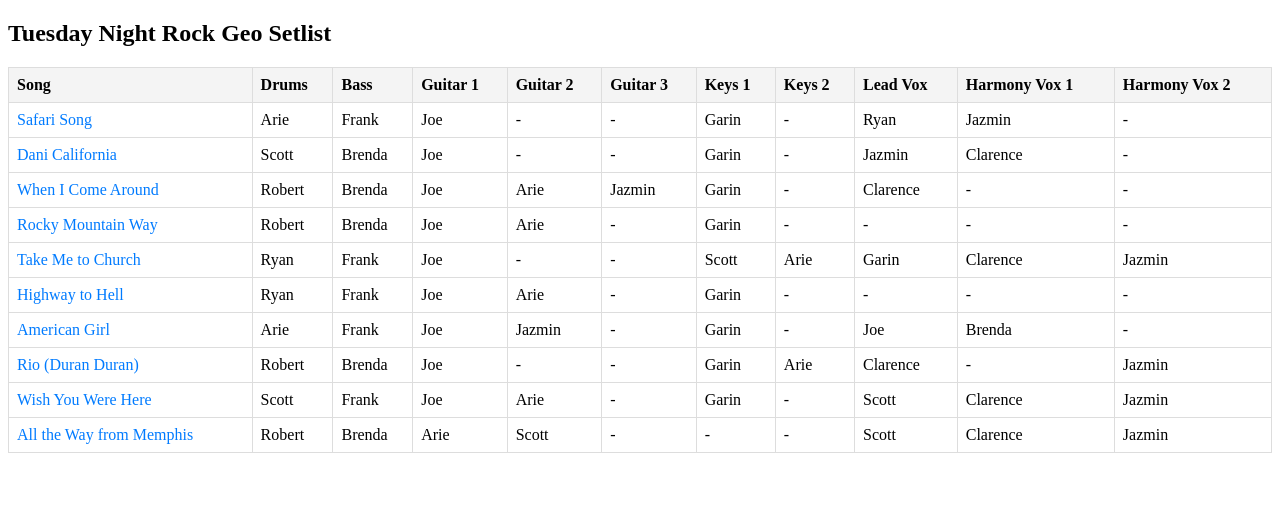
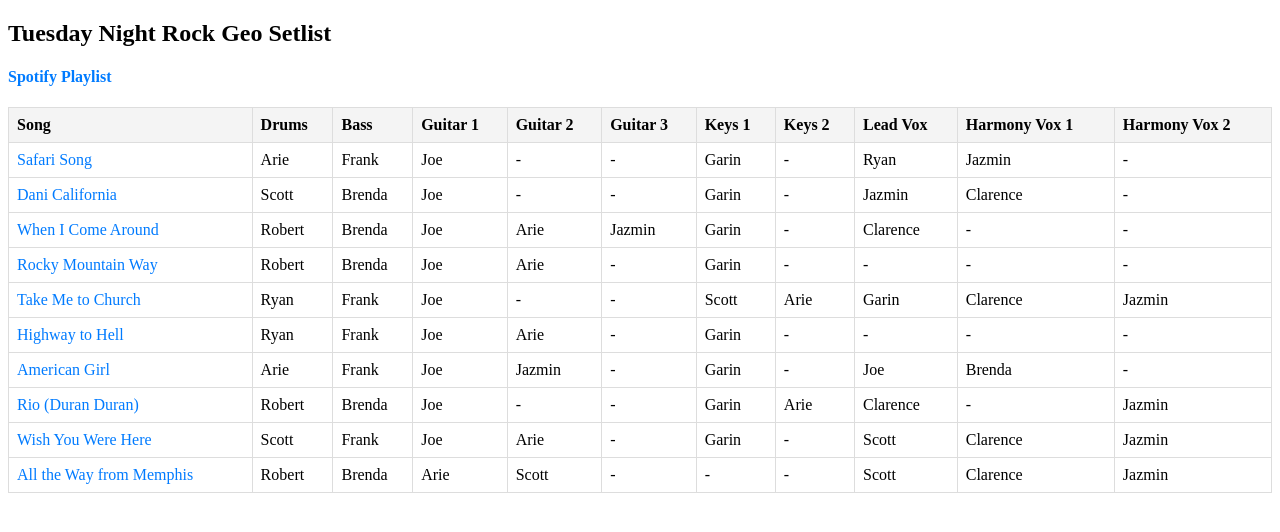
Before and after one commit to arie-matsliah/tnr, a plain HTML site: page index.html in a window 1280 px wide. Drawn offline with Linux system fonts and the light colour scheme.

Commit message:
playlist

```diff
--- a/index.html
+++ b/index.html
@@ -25,6 +25,7 @@
 </head>
 <body>
 <h2>Tuesday Night Rock Geo Setlist</h2>
+<h4><a href="https://open.spotify.com/playlist/0xx0QjpAkj1AQ6565o9VLR?si=sEO3p5MvQ1W-TaY0nmGWbQ" target="_blank">Spotify Playlist</a></h4>
 <table>
     <thead>
         <tr>
```
